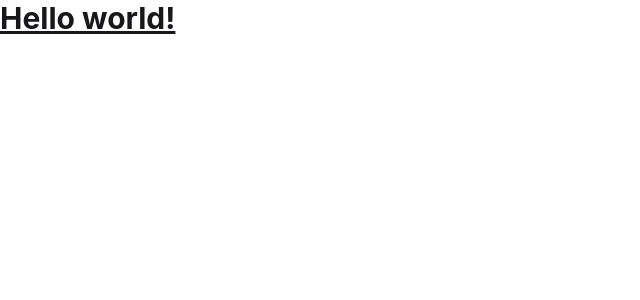
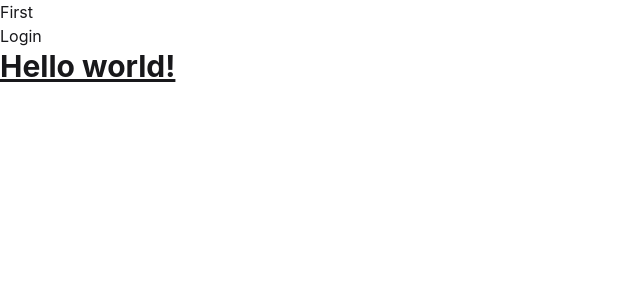
Before and after one commit to Vranda-Kansal/thinkpool-web, a React (Vite) app: page /login in a window 1280 px wide. Shown: the top 300 px of the page, without its empty margins (0-640 px from the left). Built offline with nearby package versions, Linux system fonts and the light colour scheme.

Commit message:
react-router

```diff
--- a/src/App.jsx
+++ b/src/App.jsx
@@ -1,7 +1,18 @@
-import { BrowserRouter, Routes } from "react-router";
+import { BrowserRouter, Routes, Route } from "react-router";
+import First from "./components/First";
+import Login from "./components/Login";
+import Test from "./components/Test";
 function App() {
   return (
     <>
+      <BrowserRouter>
+        <Routes>
+          <Route path="/" element={<First />}>
+            <Route path="/login" element={<Login />} />
+            <Route path="/test" element={<Test />} />
+          </Route>
+        </Routes>
+      </BrowserRouter>
       <h1 class="text-3xl font-bold underline">Hello world!</h1>
     </>
   );
--- /dev/null
+++ b/src/components/First.jsx
@@ -0,0 +1,11 @@
+import { Outlet } from "react-router";
+
+function First() {
+  return (
+    <>
+      <div>First</div>
+      <Outlet />
+    </>
+  );
+}
+export default First;
--- /dev/null
+++ b/src/components/Login.jsx
@@ -0,0 +1,4 @@
+function Login() {
+  return <div>Login</div>;
+}
+export default Login;
--- /dev/null
+++ b/src/components/Test.jsx
@@ -0,0 +1,4 @@
+function Test() {
+  return <div>Test</div>;
+}
+export default Test;
```
